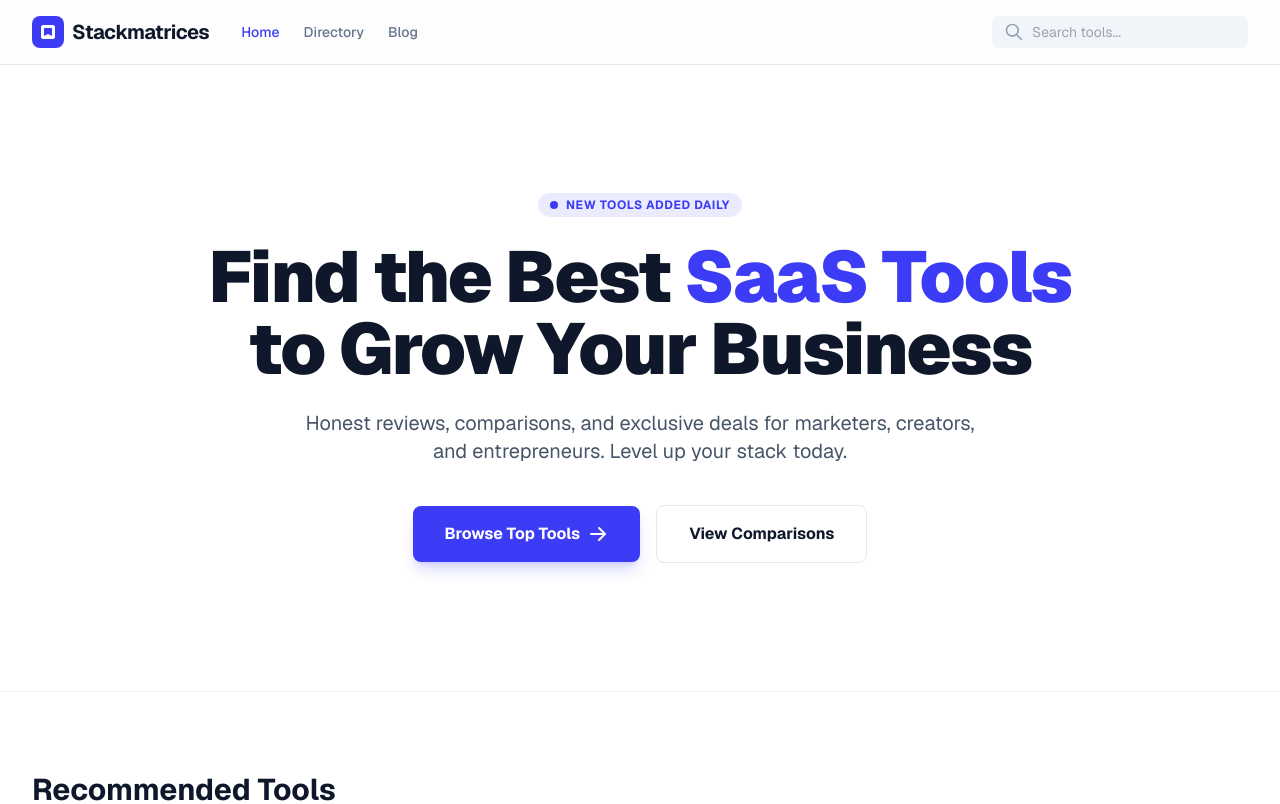
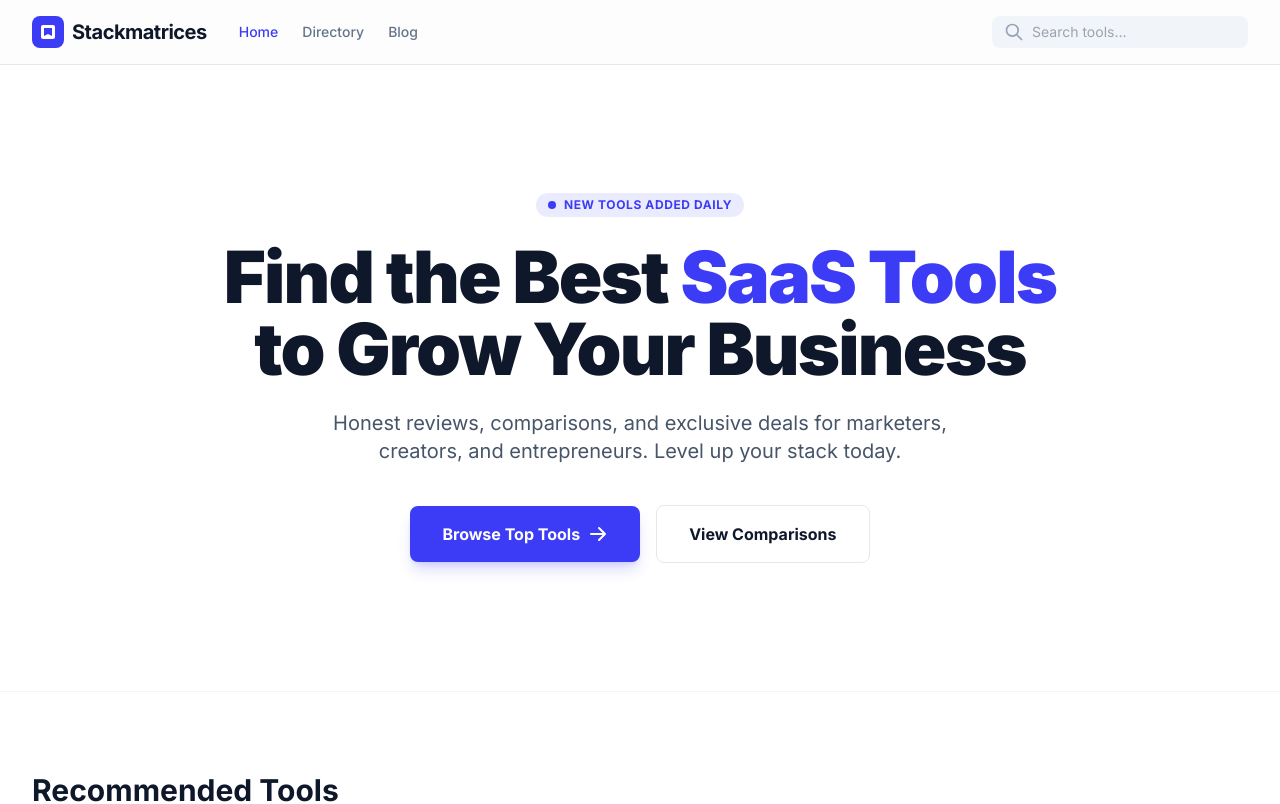
Before and after one commit to samwang0420-code/StackMatrices_blog, a Next.js app: page / in a window 1280 px wide. Shown: the top 804 px of the page. Built offline with nearby package versions, Linux system fonts and the light colour scheme; no server answers; the database is empty.

Commit message:
Fix: Replace Geist with Inter font (Next.js 14 compatible)

```diff
--- a/src/app/globals.css
+++ b/src/app/globals.css
@@ -9,8 +9,7 @@
   --primary-hover: #2a2acc;
   --primary-light: #ececfc;
   --background-light: #f5f5f8;
-  --font-geist-sans: 'Geist', system-ui, sans-serif;
-  --font-geist-mono: 'Geist Mono', monospace;
+  --font-inter: 'Inter', system-ui, sans-serif;
 }
 
 body {
@@ -19,16 +18,12 @@ body {
   font-feature-settings: "rlig" 1, "calt" 1;
 }
 
-/* Geist font optimizations */
+/* Inter font optimizations */
 @layer base {
   html {
-    font-family: var(--font-geist-sans);
+    font-family: var(--font-inter);
     -webkit-font-smoothing: antialiased;
     -moz-osx-font-smoothing: grayscale;
-  }
-
-  code, pre {
-    font-family: var(--font-geist-mono);
   }
 }
 
--- a/src/app/layout.tsx
+++ b/src/app/layout.tsx
@@ -1,18 +1,14 @@
 import type { Metadata, Viewport } from "next";
-import { Geist, Geist_Mono } from "next/font/google";
+import { Inter } from "next/font/google";
 import "./globals.css";
 import { SITE_CONFIG } from "@/lib/constants";
 import { Navbar } from "@/components/Navbar";
 import { Footer } from "@/components/Footer";
 
-const geistSans = Geist({
-  variable: "--font-geist-sans",
+const inter = Inter({
   subsets: ["latin"],
-});
-
-const geistMono = Geist_Mono({
-  variable: "--font-geist-mono",
-  subsets: ["latin"],
+  display: 'swap',
+  variable: '--font-inter',
 });
 
 export const metadata: Metadata = {
@@ -63,7 +59,7 @@ export default function RootLayout({
 }>) {
   return (
     <html lang="en">
-      <body className={`${geistSans.variable} ${geistMono.variable} font-sans min-h-screen flex flex-col bg-background-light antialiased`}>
+      <body className={`${inter.variable} font-sans min-h-screen flex flex-col bg-background-light antialiased`}>
         <Navbar />
         <main className="flex-1">{children}</main>
         <Footer />
--- a/tailwind.config.ts
+++ b/tailwind.config.ts
@@ -9,8 +9,8 @@ const config: Config = {
   theme: {
     extend: {
       fontFamily: {
-        sans: ['var(--font-geist-sans)', 'system-ui', 'sans-serif'],
-        mono: ['var(--font-geist-mono)', 'monospace'],
+        sans: ['var(--font-inter)', 'system-ui', '-apple-system', 'BlinkMacSystemFont', 'Segoe UI', 'Roboto', 'sans-serif'],
+        mono: ['ui-monospace', 'SFMono-Regular', 'Menlo', 'Monaco', 'Consolas', 'monospace'],
       },
       colors: {
         background: "var(--background)",
```
